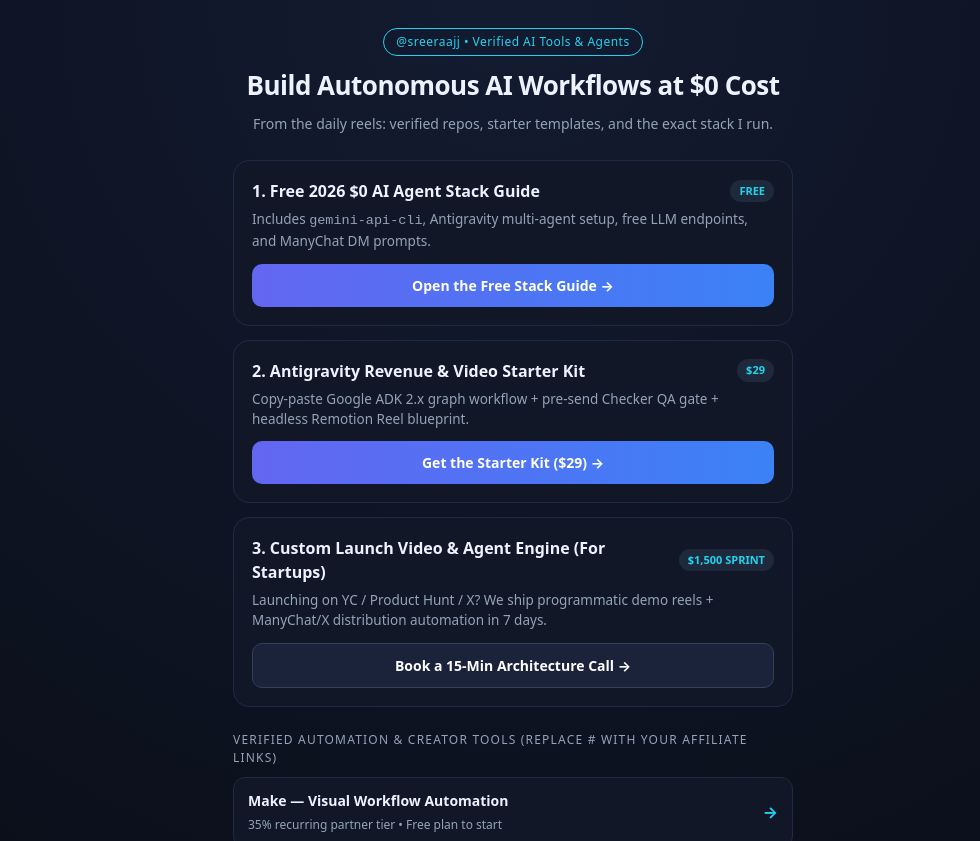
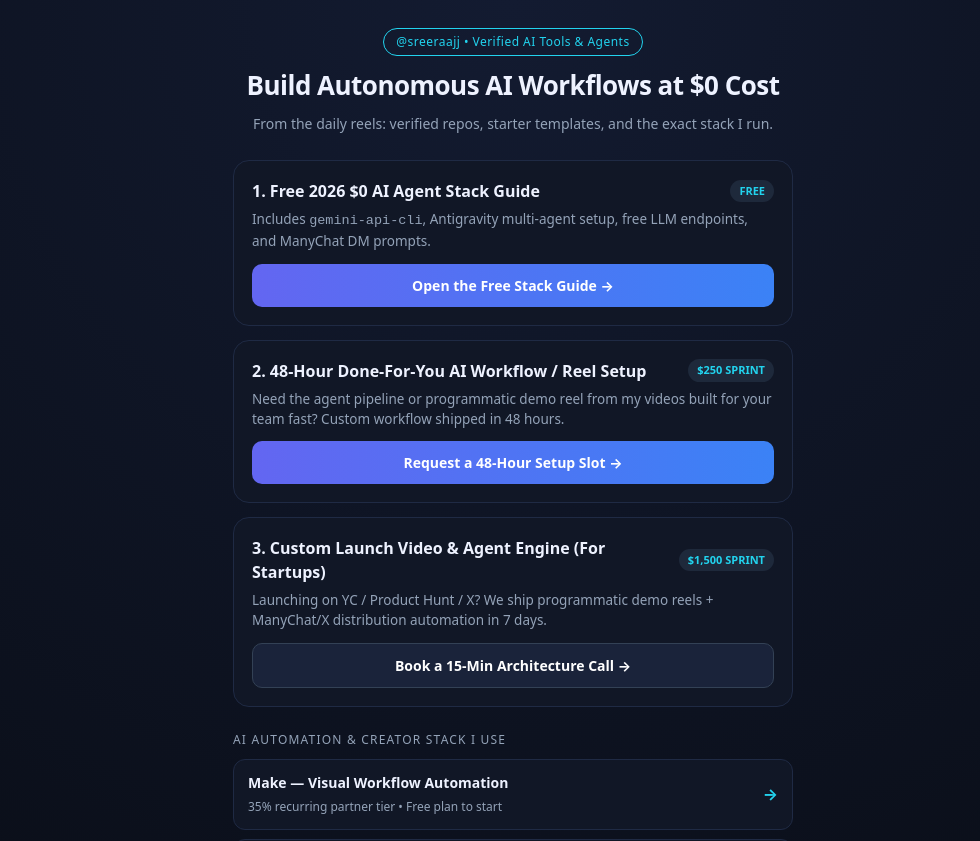
Before and after one commit to aria-agentworks/ai-stack, a plain HTML site: page index.html in a window 1280 px wide. Shown: the top 841 px of the page, without its empty margins (127-1107 px from the left). Drawn offline with Linux system fonts and the light colour scheme.

Commit message:
Replace dead checkout anchor with live 48h setup CTA

```diff
--- a/index.html
+++ b/index.html
@@ -43,9 +43,9 @@
     </div>
 
     <div class="card">
-      <h2>2. Antigravity Revenue &amp; Video Starter Kit <span class="pill">$29</span></h2>
-      <p>Copy-paste Google ADK 2.x graph workflow + pre-send Checker QA gate + headless Remotion Reel blueprint.</p>
-      <a class="btn" href="#gumroad-checkout-url">Get the Starter Kit ($29) &rarr;</a>
+      <h2>2. 48-Hour Done-For-You AI Workflow / Reel Setup <span class="pill">$250 SPRINT</span></h2>
+      <p>Need the agent pipeline or programmatic demo reel from my videos built for your team fast? Custom workflow shipped in 48 hours.</p>
+      <a class="btn" href="mailto:rajesh@ariaagent.agency?subject=48h%20AI%20Workflow%20Setup%20(%24250%20Sprint)&body=Hi%20Rajesh%2C%20I%20saw%20%40sreeraajj%20and%20want%20help%20building%20an%20AI%20workflow%20or%20demo%20reel%20for%20my%20business.">Request a 48-Hour Setup Slot &rarr;</a>
     </div>
 
     <div class="card">
@@ -54,7 +54,7 @@
       <a class="btn alt" href="mailto:rajesh@ariaagent.agency?subject=Launch%20Video%20and%20Agent%20Sprint">Book a 15-Min Architecture Call &rarr;</a>
     </div>
 
-    <div class="sec-title">Verified Automation &amp; Creator Tools (Replace # with Your Affiliate Links)</div>
+    <div class="sec-title">AI Automation &amp; Creator Stack I Use</div>
     <a class="tool-row" href="https://www.make.com/affiliate" target="_blank" rel="noopener">
       <div><strong>Make — Visual Workflow Automation</strong><span>35% recurring partner tier &bull; Free plan to start</span></div>
       <div class="arrow">&rarr;</div>
```
